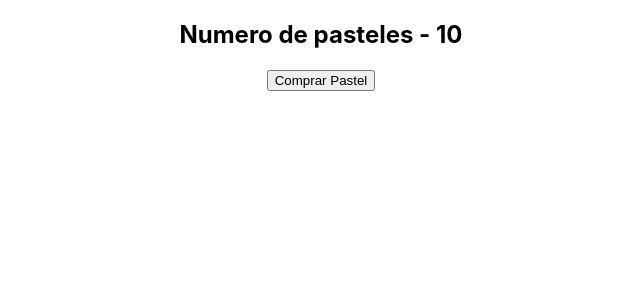
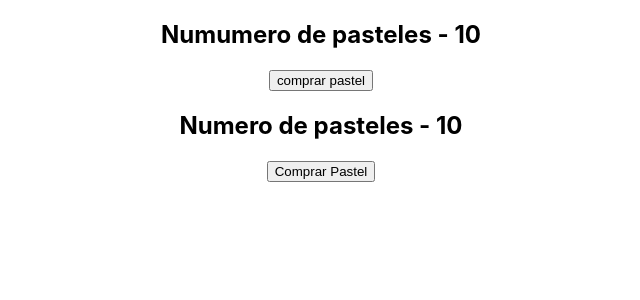
Before and after one commit to EdwinMLara/Redux_examples, a React (Create React App) app: page / in a window 1280 px wide. Shown: the top 300 px of the page, without its empty margins (319-959 px from the left). Built offline with nearby package versions, Linux system fonts and the light colour scheme.

Commit message:
uso de hook en redux

```diff
--- a/src/App.js
+++ b/src/App.js
@@ -3,11 +3,13 @@ import './App.css';
 import CakeContainer from './components2/CakeContainer';
 import {Provider} from 'react-redux'
 import store from './redux/store'
+import HookCakeContainer from './components2/HookCakeContainer';
 
 function App() {
   return (
     <Provider store={store}>
       <div className="App">
+        <HookCakeContainer/>
         <CakeContainer/>
       </div>
     </Provider>
--- /dev/null
+++ b/src/components2/HookCakeContainer.js
@@ -0,0 +1,14 @@
+import React from 'react'
+import {useSelector} from 'react-redux'
+
+function HookCakeContainer() {
+    const numOfCakes = useSelector(state => state.numOfCakes)
+    return (
+        <div>
+            <h2>Numumero de pasteles - {numOfCakes}</h2>
+            <button>comprar pastel</button>
+        </div>
+    )
+}
+
+export default HookCakeContainer
```
